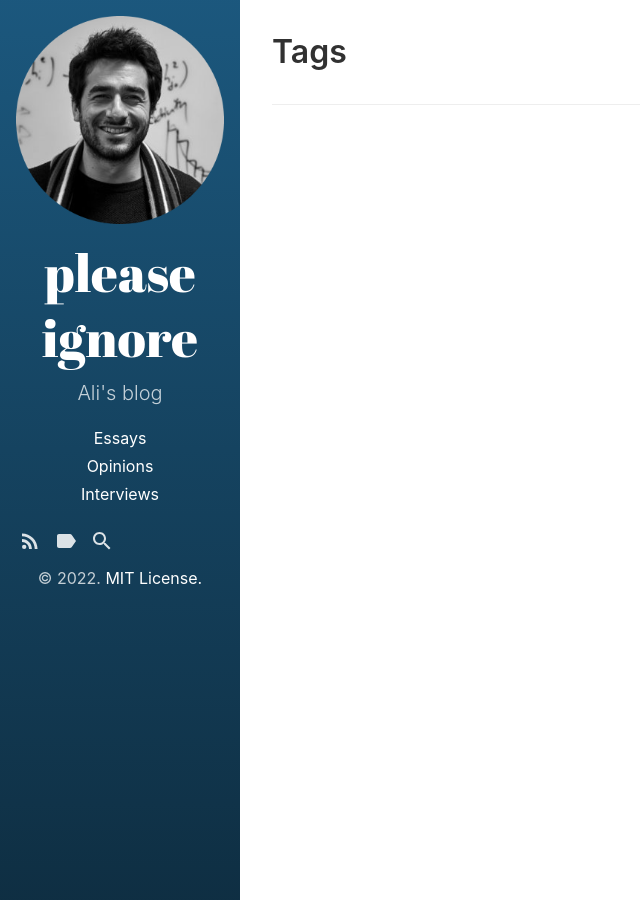
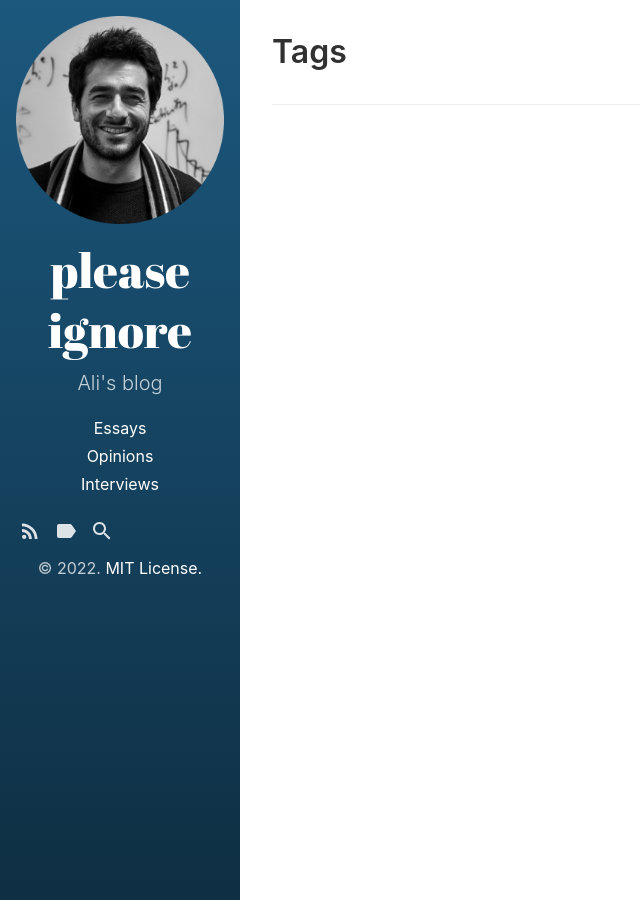
Before and after one commit to alfarzan/plsignore.com, a Jekyll site: the page built from tags.html, in a window 1280 px wide. Shown: the whole page, without its empty margins (0-640 px from the left). Built offline with Jekyll 4.4.1, drawn with Linux system fonts in a browser that asks for light colours.

Commit message:
Update fontsize of please ignore

```diff
--- a/_sass/hydeout/_layout.scss
+++ b/_sass/hydeout/_layout.scss
@@ -183,7 +183,7 @@ body {
     }
 
     .site-title {
-      font-size: 3.25rem;
+      font-size: 3rem;
       .back-arrow { display: none; }
     }
 
```
